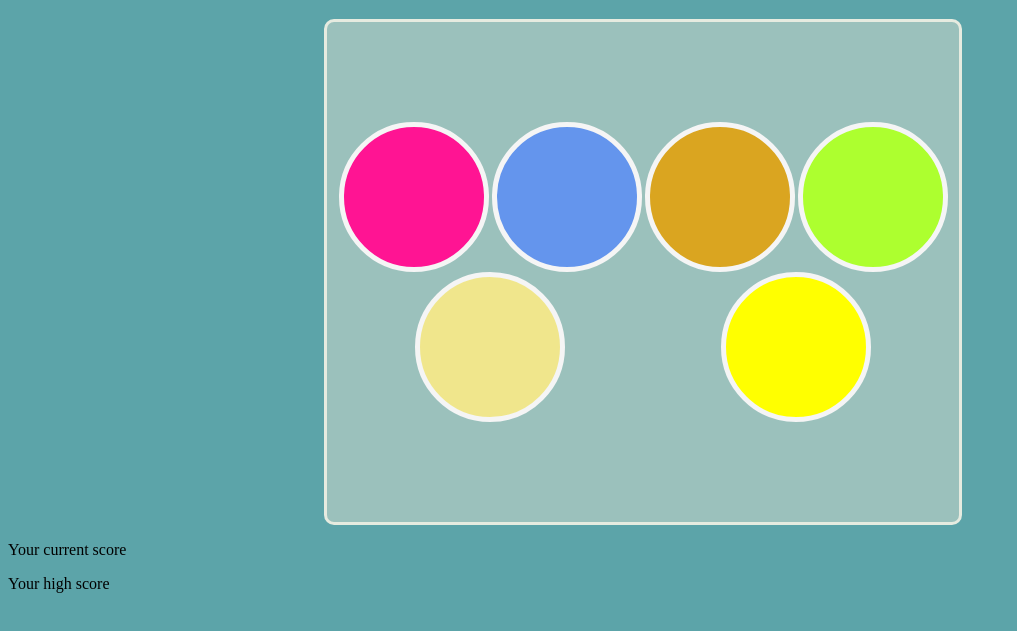
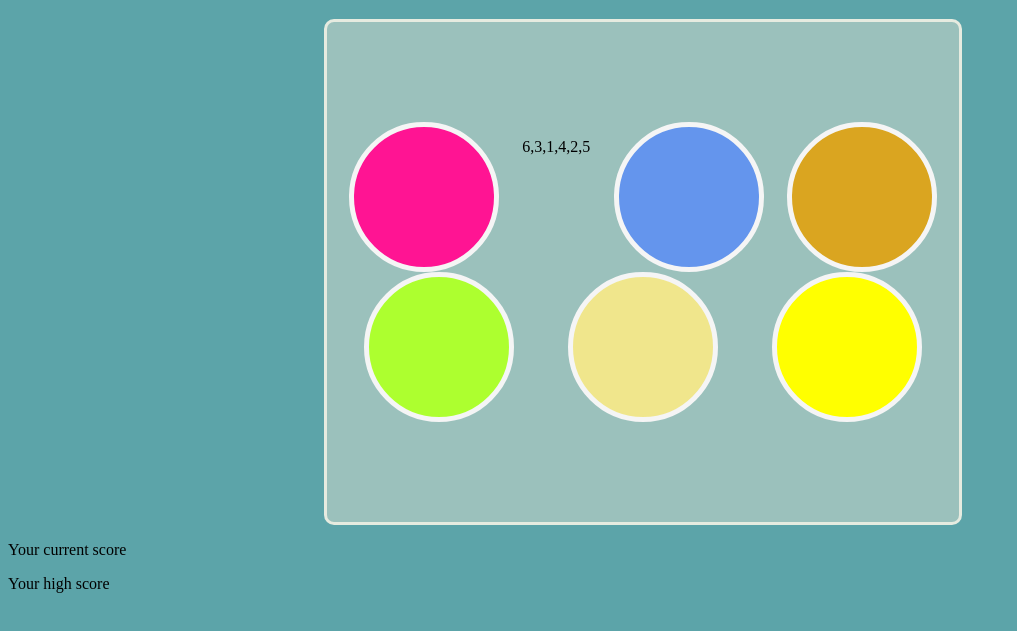
Before and after one commit to ZoeMacf/simon-says, a plain HTML site: page index.html in a window 1280 px wide. Both pictures are taken after a click on the button 413 px from the left and 257 px from the top of the page. Shown: the part 61-692 px from the top of the page, without its empty margins (0-1017 px from the left). Drawn offline with Linux system fonts and the light colour scheme.

Commit message:
create function shuffle array and create a pattern for game

```diff
--- a/assets/js/script.js
+++ b/assets/js/script.js
@@ -1,5 +1,17 @@
+
+/**
+ * Creates a random pattern consisting of numbers 1-6 and adds them to pattern array.
+ */
 function createPattern(){
-
+    let pattern = [1,2,3,4,5,6];
+    //To create a random shuffle of the array, the Fisher Yates shuffle was used after researching the sort() method.
+    for (let i = pattern.length -1; i > 0; i--) {
+        let a = Math.floor(Math.random() * (i+1));
+        let b = pattern[i];
+        pattern[i] = pattern[a]
+        pattern[a] = b;
+    }
+    document.getElementById("test").innerHTML = pattern;
 }
 
 function displayPattern(){
--- a/index.html
+++ b/index.html
@@ -18,7 +18,8 @@
 
     <div class="game-container">
         <div class="shape-container">
-        <button class="colour-shapes" id="shape1"></button>
+        <button class="colour-shapes" id="shape1" onclick="console.log(createPattern())"></button>
+        <p id="test"></p>
         <button class="colour-shapes" id="shape2"></button>
         <button class="colour-shapes" id="shape3"></button>
         <button class="colour-shapes" id="shape4"></button>
```
